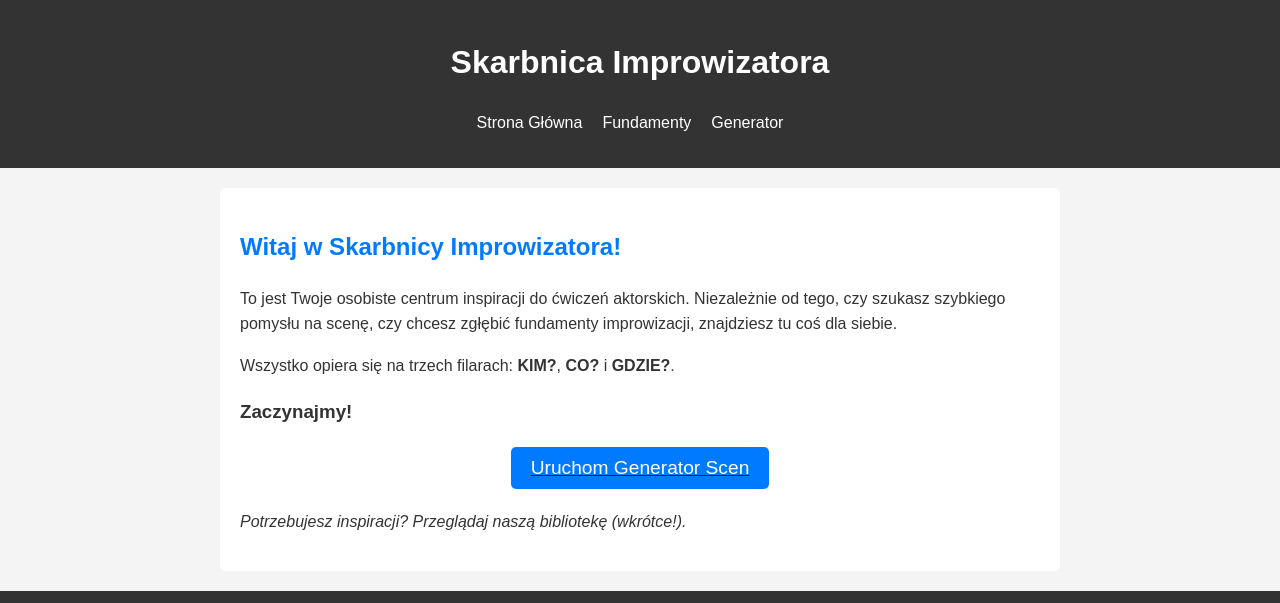
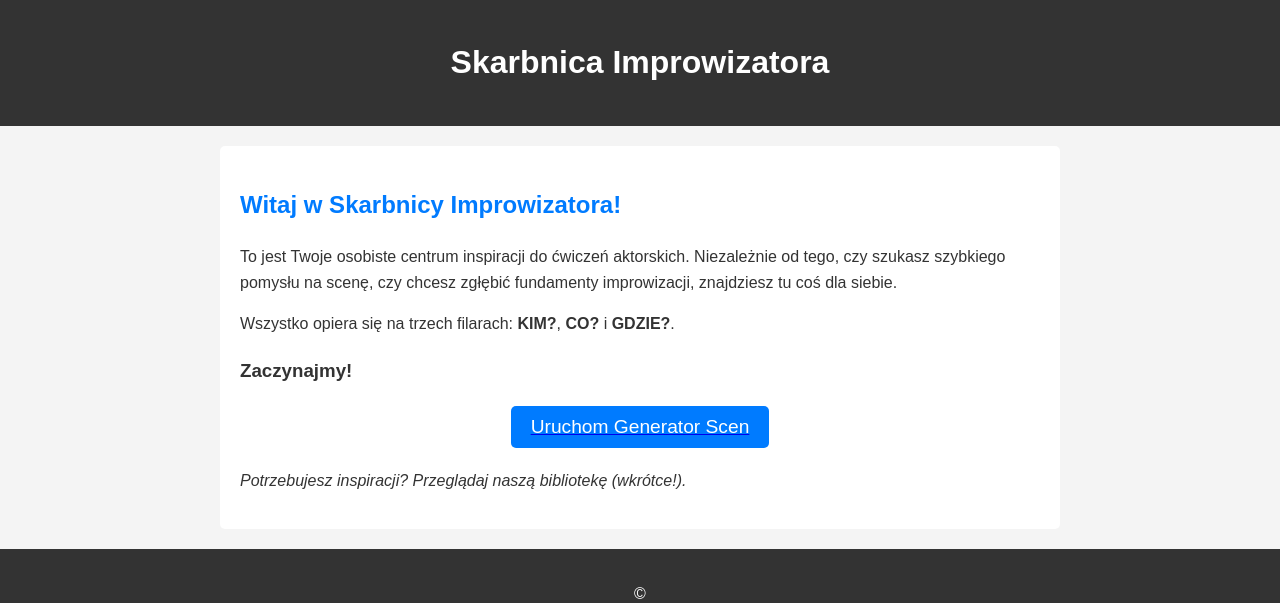
Before and after one commit to SaneFungus/skarbnica_impro, a Jekyll site: the page built from index.md, in a window 1280 px wide, cut to the strip 0-603 px from the top of the page. Built offline with Jekyll 4.4.1, drawn with Linux system fonts in a browser that asks for light colours; part of the change alters nothing that is shown.

Commit message:
Update _config.yml

```diff
--- a/_config.yml
+++ b/_config.yml
@@ -1,17 +1,3 @@
-# Konfiguracja dla strony Skarbnica Improwizatora
+theme: jekyll-theme-minimal
 title: Skarbnica Improwizatora
-description: Narzędzie dla aktorów oparte na Tezaurusie Emocji, Zawodów i Miejsc.
-
-# WAŻNE! Ta linia jest kluczowa dla poprawnego działania Twojej strony.
-baseurl: "/skarbnica_impro"
-
-url: "https://SaneFungus.github.io"
-
-# Definicja menu nawigacyjnego
-navigation:
-  - title: Strona Główna
-    url: /
-  - title: Fundamenty
-    url: /fundamenty.html
-  - title: Generator
-    url: /generator.html
+description: Testowa strona startowa.
```
